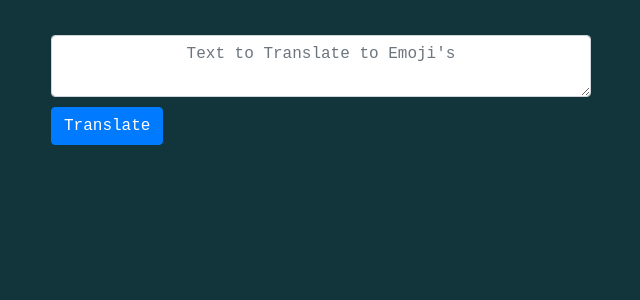
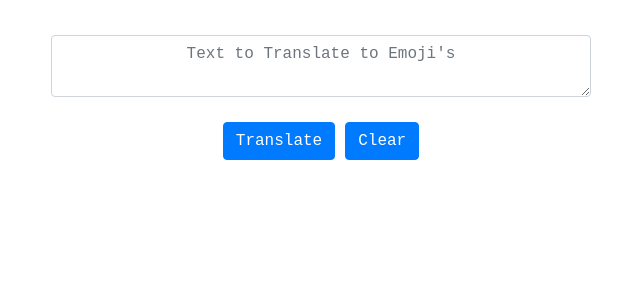
Before and after one commit to MikevPeeren/emoji-translator, a React (Create React App) app: page / in a window 1280 px wide. Shown: the top 300 px of the page, without its empty margins (319-959 px from the left). Built offline with nearby package versions, Linux system fonts and the light colour scheme.

Commit message:
Improved translation

```diff
--- a/src/App.scss
+++ b/src/App.scss
@@ -1,6 +1,6 @@
 /* Defining the Body Color */
 body {
-  background: #12343b !important;
+  background: #ffffff !important;
   font-family: 'Courier New', Courier, monospace !important;
 }
 
--- a/src/components/emojiTranslator.scss
+++ b/src/components/emojiTranslator.scss
@@ -2,3 +2,20 @@
   text-align: center;
   margin-bottom: 10px;
 }
+
+.text-output {
+  text-align: center;
+}
+
+.buttons {
+  text-align: center;
+  margin: 10px;
+
+  &__translate {
+    margin: 5px;
+  }
+
+  &__clear {
+    margin: 5px;
+  }
+}
--- a/src/components/emojiTranslator.tsx
+++ b/src/components/emojiTranslator.tsx
@@ -8,7 +8,7 @@ import { Container, Row, Col, Input, Button } from 'reactstrap';
 import './emojiTranslator.scss';
 
 // Constants
-import { translate } from '../constants/general';
+import { translate, clear, warning } from '../constants/general';
 
 // Emoji Library
 const emojilib = require('emojilib');
@@ -16,8 +16,16 @@ const emojilib = require('emojilib');
 const EmojiTranslator = () => {
   const [inputText, setInputText] = useState();
   const [outputText, setOutputText] = useState('');
+  const [warningText, setWarningText] = useState('');
 
   useEffect(() => {}, [outputText]);
+
+  useEffect(() => {
+    const inputTextbox = document.getElementById(
+      'translateText',
+    ) as HTMLInputElement;
+    if (inputTextbox) inputTextbox.value = warningText;
+  }, [warningText]);
 
   const allEmojis: Object = emojilib.lib;
   const allEmojisValues: any = Object.values(allEmojis);
@@ -27,16 +35,40 @@ const EmojiTranslator = () => {
   };
 
   const translateToEmoji = () => {
+    if (!inputText) {
+      setWarningText(warning);
+      return;
+    }
     const inputWords = inputText.split(' ');
 
-    inputWords.forEach((word: string) => {
-      return allEmojisValues.forEach((emojiArray: any) => {
+    inputWords.forEach(async (word: string) => {
+      if (!word || word === '') return;
+      word.toLowerCase();
+      const emojiFound = await allEmojisValues.some((emojiArray: any) => {
         const keywords = emojiArray.keywords.join(' ');
-        if (keywords.includes(word)) {
-          setOutputText(outputText + emojiArray.char);
-        }
+        return emojiArray.keywords.some((keyword: string) => {
+          if (keywords.indexOf(word) === 0) {
+            console.log(outputText);
+            const newOutputText = outputText.concat(' ', emojiArray.char);
+            setOutputText(newOutputText);
+            return true;
+          }
+          return false;
+        });
       });
+
+      console.log(emojiFound);
+      if (!emojiFound) setOutputText(outputText.concat(' ', word));
     });
+  };
+
+  const clearTextBoxes = () => {
+    const inputTextbox = document.getElementById(
+      'translateText',
+    ) as HTMLInputElement;
+    if (inputTextbox) inputTextbox.value = '';
+    setInputText('');
+    setOutputText('');
   };
 
   return (
@@ -54,18 +86,32 @@ const EmojiTranslator = () => {
             }}
           />
         </Col>
-        <Col sm="12" md={{ size: 6, offset: 3 }}>
+      </Row>
+      <Row>
+        <Col className="buttons" sm="12" md={{ size: 6, offset: 3 }}>
           <Button
             color="primary"
+            className="buttons__translate"
             onClick={event => {
               translateToEmoji();
             }}
           >
             {translate}
           </Button>
+          <Button
+            color="primary"
+            className="buttons__clear"
+            onClick={event => {
+              clearTextBoxes();
+            }}
+          >
+            {clear}
+          </Button>
         </Col>
+      </Row>
 
-        <Col sm="12" md={{ size: 6, offset: 3 }}>
+      <Row>
+        <Col className="output-text" sm="12" md={{ size: 6, offset: 3 }}>
           {outputText}
         </Col>
       </Row>
--- a/src/constants/general.ts
+++ b/src/constants/general.ts
@@ -1,2 +1,6 @@
 export const headerText = ' Translate text to Emojis !! ';
+
 export const translate = 'Translate';
+export const clear = 'Clear';
+
+export const warning = 'Please change the InputText in order to translate';
```
Also changed, not shown: 1 other file (tests, documents, lock files or other folders).
